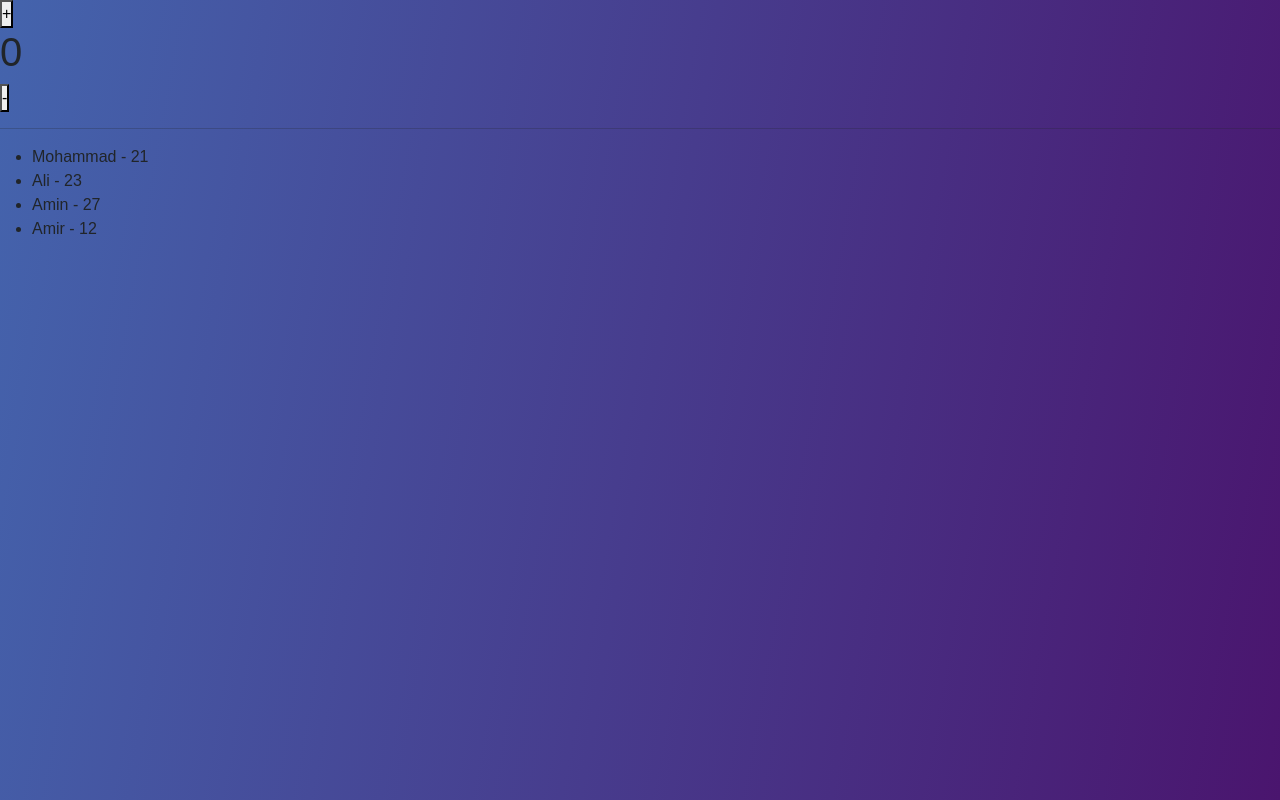
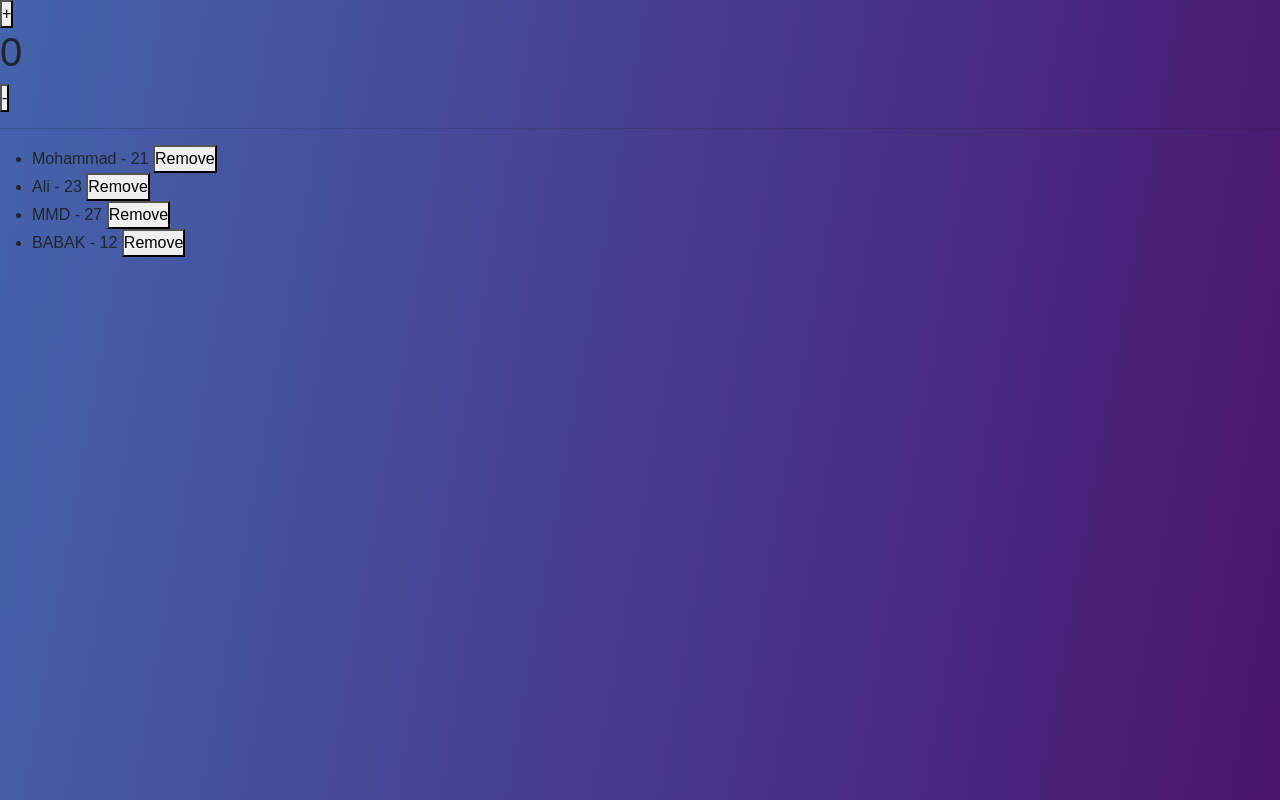
Before and after one commit to ahmadkabiri/first-app, a React (Create React App) app: page / in a window 1280 px wide. Built offline with nearby package versions, Linux system fonts and the light colour scheme.

Commit message:
useState and send mtds as prms for updating state

```diff
--- a/src/App.js
+++ b/src/App.js
@@ -94,18 +94,36 @@ export default function App() {
     const [users,setUsers] = useState([
         {id: 1 , name: "Mohammad" , age : 21} ,
         {id: 2 , name: "Ali" , age : 23} ,
-        {id: 3 , name: "Amin" , age : 27} ,
-        {id: 4 , name: "Amir" , age : 12 } ,
+        {id: 3 , name: "MMD" , age : 27} ,
+        {id: 4 , name: "BABAK" , age : 12 } ,
     ])
 
     const plusCount =  () => {
-        setCount (count + 1)
+        // setCount (count + 1)
+        setCount(prevState => {
+            return prevState + 1
+        } )
     }
 
     const minusCount =  () => {
-        setCount (count - 1)
+        // setCount (count - 1)
+        setCount(prevState => {
+            return prevState - 1
+        } )
 
     }
+
+
+    const removeUser = (userId) => {
+
+        setUsers(prevState => {
+            let newUsers =  prevState.filter(user => {
+                return user.id !== userId
+            })
+            return newUsers
+        })
+    }
+
 
   return (
     <div>
@@ -115,7 +133,7 @@ export default function App() {
         <hr />
         <ul>
             {users.map((user) => (
-                <li key={user.id}>{user.name} - {user.age}</li>
+                <li key={user.id}>{user.name} - {user.age} <button onClick={() => removeUser(user.id)}>Remove</button></li>
             ) )}
         </ul>
     </div>
```
